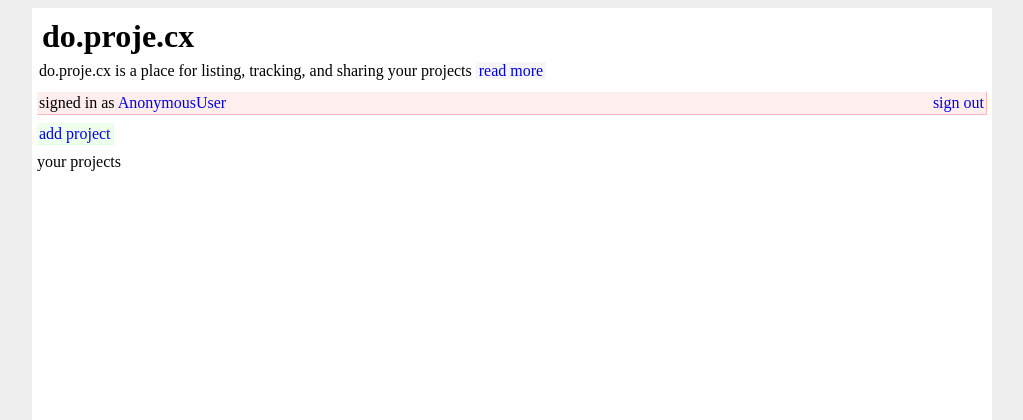
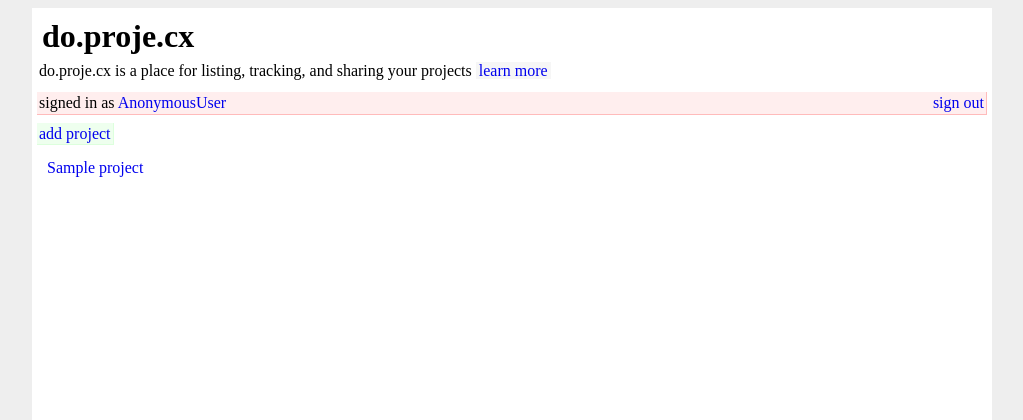
Before and after one commit to bmander/proje, a Django app: template proje/templates/home.html in a window 1280 px wide. Shown: the top 420 px of the page, without its empty margins (128-1151 px from the left). Run offline with Django 3.2, Linux system fonts and the light colour scheme; the template is opened without the code that fills it: most values are stand-ins (such as "Sample title", 1, 10 or a date in 2020); parts of the project's set-up code (start-up, migrations or seed data) failed here and were passed over.

Commit message:
you can add projects now

```diff
--- a/proje/templates/home.html
+++ b/proje/templates/home.html
@@ -2,6 +2,7 @@
   <head>
     <title>do.proje.cx - Do Projects!</title>
     <style type="text/css">
+
       #userstatus
         {
            padding:2px;
@@ -58,6 +59,11 @@
         background-color:#f6f6f6;
       }
 
+      ul {
+        list-style-type:none;
+        padding-left:10px;
+      }
+
     </style>
   </head>
   <body>
@@ -67,7 +73,7 @@
         do.proje.cx
       </h1>
       <div id="explanation">
-        do.proje.cx is a place for listing, tracking, and sharing your projects <a class="extrainfo" href="read_more">read more</a>
+        do.proje.cx is a place for listing, tracking, and sharing your projects <a class="extrainfo" href="read_more">learn more</a>
       </div>
       <div id="userstatus">
         <div id="signedin">
@@ -82,7 +88,11 @@
         <a id="addprojectslink" href="add_project/">add project</a>
       </div>
       <div>
-        your projects
+        <ul>
+          {% for project in projects %}
+          <li><a href="/proje/{{project.key.id}}/">{{ project.name }}</a></li>
+          {% endfor %}
+        </ul>
       </div>
     </div>
   </body>
--- a/proje/urls.py
+++ b/proje/urls.py
@@ -9,6 +9,7 @@ urlpatterns = patterns(
     'proje.views',
     url(r'^welcome$', 'welcome', name='welcome'),
     url(r'^$', 'home', name='home'),
+    url(r'^add_project/$', 'add_project', name='add_project'),
     # Example:
     # (r'^proje/', include('proje.foo.urls')),
 
```
Also changed, not shown: proje/models.py (+3 -4 lines), proje/templates/add_project.html (added, +10 -0 lines), proje/views.py (+24 -4 lines).
